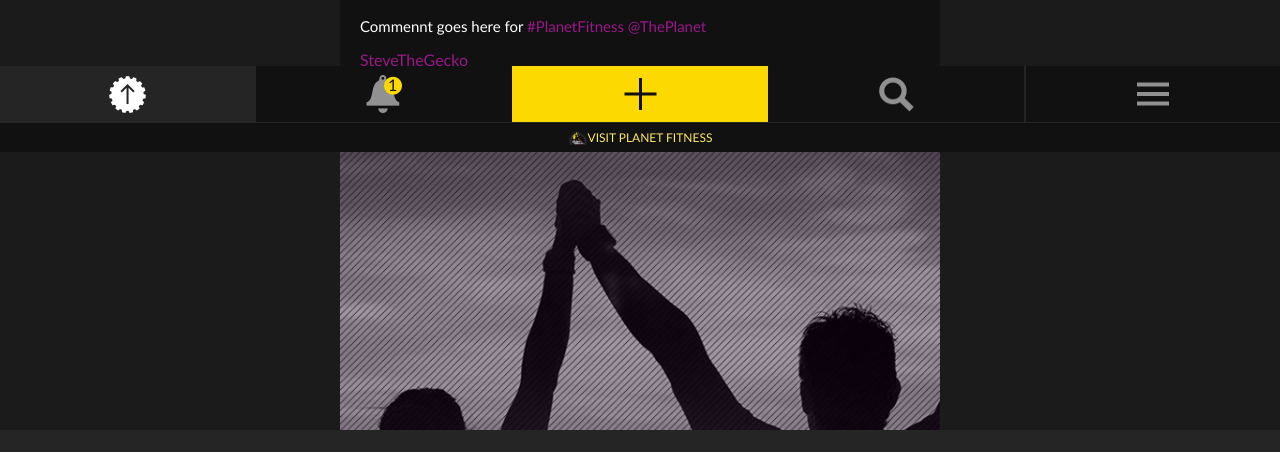
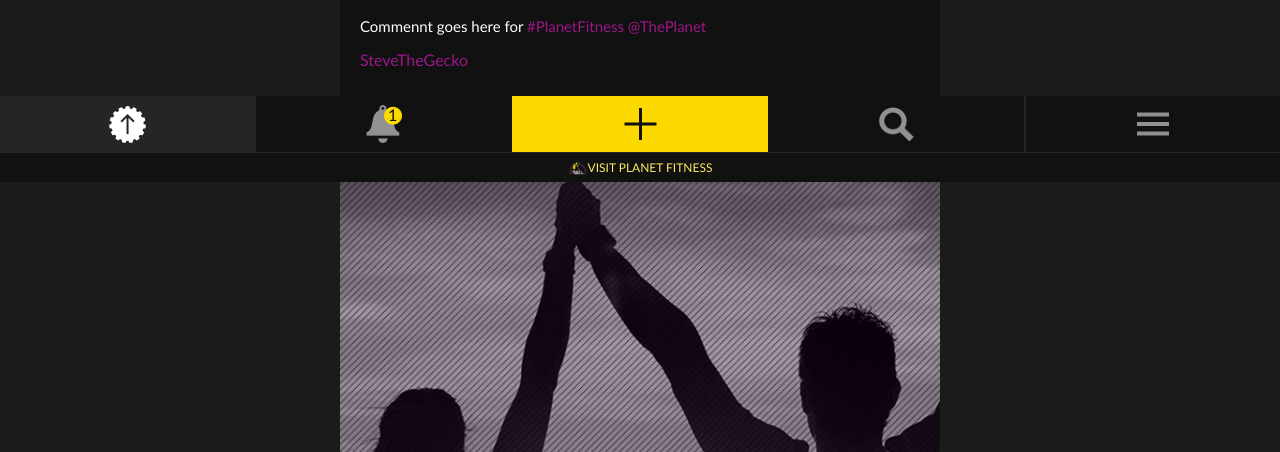
Before and after one commit to dlittle42/ptrumps_nav, a plain HTML site: page demo_old.html in a window 1280 px wide. Shown: the part 648-1100 px from the top of the page. Drawn offline with Linux system fonts and the light colour scheme.

Commit message:
move header

```diff
--- a/css/mobile_demo_old.css
+++ b/css/mobile_demo_old.css
@@ -81,6 +81,11 @@
 	bottom: 0;
 	left: 0;
 	z-index: 9999 !important;
+	-webkit-transition: all 500ms ease-out;
+}
+
+header.bar-up{
+	  transform: translateY(30px);
 }
 
 .mainNavBar {
--- a/js/mobile_demo_old.js
+++ b/js/mobile_demo_old.js
@@ -1,3 +1,5 @@
+var initHeight;
+
 var _demo = (function(){
     var _current_feed = 0, _current_section = null, _dir, method = {
         init: function(){
@@ -213,12 +215,20 @@
     requestAnimationFrame( animate );
     console.log(window.innerHeight);
     jQuery('#feed_btn_main').text(window.innerHeight);
+    console.log(initHeight);
+    if (window.innerHeight > initHeight){
+        jQuery('header').removeClass('bar-up');
+    }else{
+        jQuery('header').addClass('bar-up');
+    }
 
 }
 
 
 jQuery(document).ready(function() {
     _demo.init();
+    initHeight = window.innerHeight;
+    jQuery('header').addClass('bar-up');
     animate();
 
 
```
